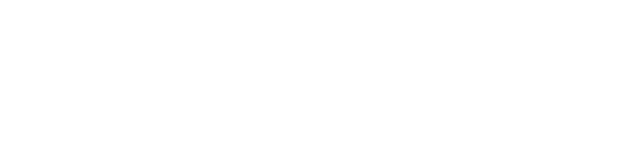
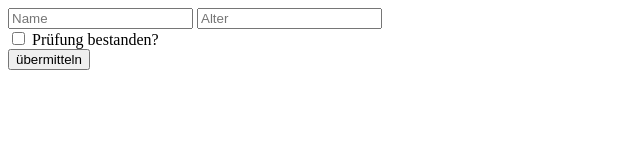
Before and after one commit to aschneiderbuch/41_Tag_Lev1_3_js-vertiefung_classes_constructor_argument_person, a plain HTML site: page index.html in a window 1280 px wide. Shown: the whole page, without its empty margins (0-640 px from the left). Drawn offline with Linux system fonts and the light colour scheme.

Commit message:
htmlGerüst

```diff
--- a/index.html
+++ b/index.html
@@ -8,6 +8,22 @@
 </head>
 <body>
 
+   <form action="">
+
+    <article>
+        <input type="text" name="name" id="name" placeholder="Name">
+        <input type="number" name="alter" id="alter" placeholder="Alter">
+    </article>
+    <article>
+        <input type="checkbox" name="bestanden" id="bestanden">
+        <label for="bestanden">Prüfung bestanden?</label>
+    </article>
+    <article>
+        <input type="button" value="übermitteln">
+    </article>
+   </form>
+
+
     <script src="./assets/js/main.js"></script>
 </body>
 </html>
```
Also changed, not shown: assets/js/main.js (+19 -0 lines).
